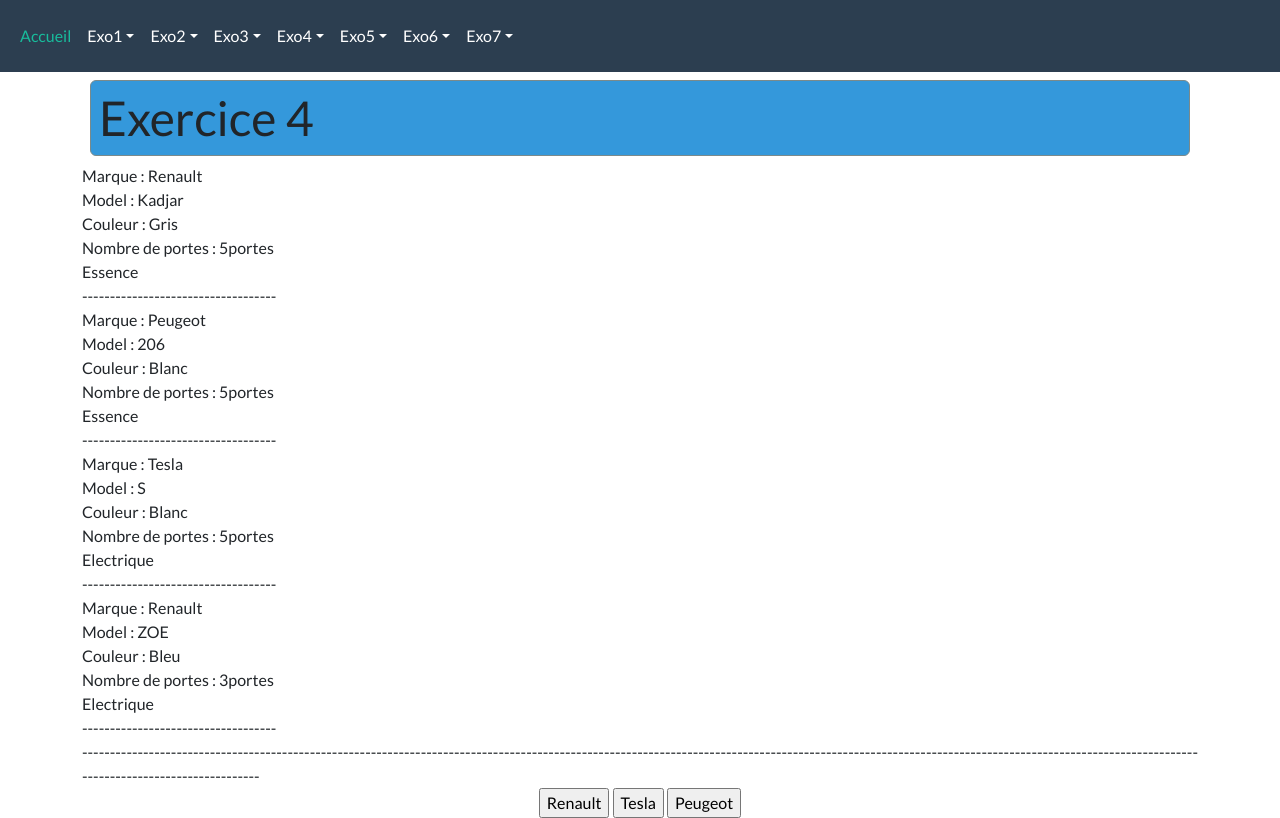
After one commit to LucieMeteyer/DWWMLM, a PHP site: page /POO/Exo4.php in a window 1280 px wide. The commit adds this page. Run offline with PHP 8.4, Linux system fonts and the light colour scheme.

Commit message:
MAJ 30/11/2022

```diff
--- /dev/null
+++ b/Laragon/www/POO/Exo4.php
@@ -0,0 +1,143 @@
+<?php ob_start() ?>
+
+<?php
+class Voiture
+{
+
+    private $marque;
+    private $model;
+    private $couleur;
+    private $nbPortes;
+    private $electrique;
+
+    public function __construct($marque, $model, $couleur, $nbPortes, $electrique)
+    {
+
+        $this->marque = $marque;
+        $this->model = $model;
+        $this->couleur = $couleur;
+        $this->nbPortes = $nbPortes;
+        $this->electrique = $electrique;
+    }
+
+    //getter
+
+    public function getMarque()
+    {
+        return $this->marque;
+    }
+    public function getModel()
+    {
+        return $this->model;
+    }
+    public function getCouleur()
+    {
+        return $this->couleur;
+    }
+    public function getNbPortes()
+    {
+        return $this->nbPortes;
+    }
+    public function getElectrique()
+    {
+        return $this->electrique;
+    }
+
+    //setter
+
+    public function setMarque($marque)
+    {
+        $this->marque = $marque;
+    }
+
+    public function setModel($model)
+    {
+        $this->model = $model;
+    }
+
+    public function setCouleur($couleur)
+    {
+        $this->couleur = $couleur;
+    }
+
+    public function setNbPortes($nbPortes)
+    {
+        $this->nbPortes = $nbPortes;
+    }
+
+    public function setElectrique($electrique)
+    {
+        $this->electrique = $electrique;
+    }
+
+    public function afficher()
+    {
+        echo "Marque :   $this->marque . <br> .  Model : $this->model . <br> .  Couleur :  $this->couleur . <br> . Nombre de portes : $this->nbPortes  portes . <br> . Electrique : $this->electrique";
+    }
+}
+
+
+
+$voiture1 = new Voiture("Renault", "Kadjar", "Gris", 5, false);
+$voiture2 = new Voiture("Peugeot", "206", "Blanc", 5, false);
+$voiture3 = new Voiture("Tesla", "S", "Blanc", 5, true);
+$voiture4 = new Voiture("Renault", "ZOE", "Bleu", 3, true);
+
+$voitures = [$voiture1, $voiture2, $voiture3, $voiture4];
+
+foreach ($voitures as $voiture) {
+
+    if ($voiture->getElectrique() === true) {
+        $car = "Electrique";
+    } else {
+        $car = "Essence";
+    }
+    echo "Marque : " .  $voiture->getMarque() .  "<br>" .  "Model : " . $voiture->getModel() . "<br>" .  "Couleur : " .  $voiture->getCouleur() . "<br>" . "Nombre de portes : " .  $voiture->getNbPortes() . "portes" . "<br>"  .  $car . "<br>";
+    echo "----------------------------------- " . "<br>";
+}
+echo "-----------------------------------------------------------------------------------------------------------------------------------------------------------------------------------------------------------------------------------------";
+?>
+
+<form action="" method="get">
+    <center>
+        <input type="submit" value=Renault name=Renault>
+        <input type="submit" value=Tesla name=Tesla>
+        <input type="submit" value=Peugeot name=Peugeot>
+    </center>
+</form>
+
+<?php
+
+if (isset($_GET["Renault"])){
+    foreach ($voitures as $voiture) {
+        if ($marque=$voiture->getMarque()=="Renault") {
+            echo "Marque : " .  $voiture->getMarque() .  "<br>" .  "Model : " . $voiture->getModel() . "<br>" .  "Couleur : " .  $voiture->getCouleur() . "<br>" . "Nombre de portes : " .  $voiture->getNbPortes() . "portes" . "<br>"  .  $car . "<br>";
+            echo "----------------------------------- " . "<br>";
+        }
+    }
+}
+
+if (isset($_GET["Tesla"])){
+    foreach ($voitures as $voiture) {
+        if ($marque=$voiture->getMarque()=="Tesla") {
+            echo "Marque : " .  $voiture->getMarque() .  "<br>" .  "Model : " . $voiture->getModel() . "<br>" .  "Couleur : " .  $voiture->getCouleur() . "<br>" . "Nombre de portes : " .  $voiture->getNbPortes() . "portes" . "<br>"  .  $car . "<br>";
+            echo "----------------------------------- " . "<br>";
+        }
+    }
+}
+
+if (isset($_GET["Peugeot"])){
+    foreach ($voitures as $voiture) {
+        if ($marque=$voiture->getMarque()=="Peugeot") {
+            echo "Marque : " .  $voiture->getMarque() .  "<br>" .  "Model : " . $voiture->getModel() . "<br>" .  "Couleur : " .  $voiture->getCouleur() . "<br>" . "Nombre de portes : " .  $voiture->getNbPortes() . "portes" . "<br>"  .  $car . "<br>";
+            echo "----------------------------------- " . "<br>";
+        }
+    }
+}
+?>
+
+<?php
+$content = ob_get_clean();
+$titre = "Exercice 4";
+require "template.php"
+?>
--- a/Laragon/www/POO/template.php
+++ b/Laragon/www/POO/template.php
@@ -29,7 +29,7 @@
                         <a class="nav-link dropdown-toggle" data-bs-toggle="dropdown" href="#" role="button" aria-haspopup="true" aria-expanded="false">Exo1</a>
                         <div class="dropdown-menu">
                             <?php for ($i = 1; $i <= 1; $i++) : ?>
-                                <a class="dropdown-item" href="../POO/Exo1.php<?=$i ?>.php">exercice<?=$i ?></a>
+                                <a class="dropdown-item" href="../POO/Exo1.php">exercice<?=$i ?></a>
                             <?php endfor; ?>
                         </div>
                     </li>
@@ -38,7 +38,7 @@
                         <a class="nav-link dropdown-toggle" data-bs-toggle="dropdown" href="#" role="button" aria-haspopup="true" aria-expanded="false">Exo2</a>
                         <div class="dropdown-menu">
                         <?php for ($i = 1; $i <= 1; $i++) : ?>
-                                <a class="dropdown-item" href="../POO/Exo2.php<?=$i ?>.php">exercice<?=$i ?></a>
+                                <a class="dropdown-item" href="../POO/Exo2.php">exercice<?=$i ?></a>
                             <?php endfor; ?>
                         </div>
                     </li>
@@ -47,20 +47,46 @@
                         <a class="nav-link dropdown-toggle" data-bs-toggle="dropdown" href="#" role="button" aria-haspopup="true" aria-expanded="false">Exo3</a>
                         <div class="dropdown-menu">
                         <?php for ($i = 1; $i <= 1; $i++) : ?>
-                                <a class="dropdown-item" href="../POO/Exo3.php<?=$i ?>.php">exercice<?=$i ?></a>
+                                <a class="dropdown-item" href="../POO/Exo3.php">exercice<?=$i ?></a>
+                            <?php endfor; ?>
+                        </div>
+                    </li>
+                    <!-- Bouton -->
+                    <li class="nav-item dropdown">
+                        <a class="nav-link dropdown-toggle" data-bs-toggle="dropdown" href="#" role="button" aria-haspopup="true" aria-expanded="false">Exo4</a>
+                        <div class="dropdown-menu">
+                        <?php for ($i = 1; $i <= 1; $i++) : ?>
+                                <a class="dropdown-item" href="../POO/Exo4.php">exercice<?=$i ?></a>
                             <?php endfor; ?>
                         </div>
                     </li>
                      <!-- Bouton -->
                      <li class="nav-item dropdown">
-                        <a class="nav-link dropdown-toggle" data-bs-toggle="dropdown" href="#" role="button" aria-haspopup="true" aria-expanded="false">Exo3-2</a>
+                        <a class="nav-link dropdown-toggle" data-bs-toggle="dropdown" href="#" role="button" aria-haspopup="true" aria-expanded="false">Exo5</a>
                         <div class="dropdown-menu">
                         <?php for ($i = 1; $i <= 1; $i++) : ?>
-                                <a class="dropdown-item" href="../POO/Exo3-2.php<?=$i ?>.php">exercice<?=$i ?></a>
+                                <a class="dropdown-item" href="../POO/Exo5.php">exercice<?=$i ?></a>
                             <?php endfor; ?>
                         </div>
                     </li>
-
+                    <!-- Bouton -->
+                    <li class="nav-item dropdown">
+                        <a class="nav-link dropdown-toggle" data-bs-toggle="dropdown" href="#" role="button" aria-haspopup="true" aria-expanded="false">Exo6</a>
+                        <div class="dropdown-menu">
+                        <?php for ($i = 1; $i <= 1; $i++) : ?>
+                                <a class="dropdown-item" href="../POO/Exo6.php">exercice<?=$i ?></a>
+                            <?php endfor; ?>
+                        </div>
+                    </li>
+                    <!-- Bouton -->
+                    <li class="nav-item dropdown">
+                        <a class="nav-link dropdown-toggle" data-bs-toggle="dropdown" href="#" role="button" aria-haspopup="true" aria-expanded="false">Exo7</a>
+                        <div class="dropdown-menu">
+                        <?php for ($i = 1; $i <= 1; $i++) : ?>
+                                <a class="dropdown-item" href="../POO/Exo7.php">exercice<?=$i ?></a>
+                            <?php endfor; ?>
+                        </div>
+                    </li>
                 </ul>
             </div>
         </div>
--- a/PHP/Tableaux/Exo6.php
+++ b/PHP/Tableaux/Exo6.php
@@ -2,7 +2,7 @@
 $saisie=readline("Combien de valeur voulez vous mettre ?");
 $somme=0;
 $tab=[];
-for($i=0;$i<$saisie;$i++){
+for($i=1;$i<=$saisie;$i++){
     $notes=readline("nombre ");
     $tab[$i]=$notes;
     $somme=$notes+$somme;
```
Also changed, not shown: Laragon/www/POO/Exo1.php (+45 -12 lines), Laragon/www/POO/Exo3-2.php (deleted, +0 -47 lines), Laragon/www/POO/Exo3.php (+33 -0 lines), Laragon/www/POO/Exo5.php (added, +86 -0 lines), Laragon/www/POO/Exo6.php (added, +84 -0 lines), Laragon/www/POO/Exo7.php (added, +109 -0 lines), Laragon/www/POO/Fonctions.php (added, +21 -0 lines).
